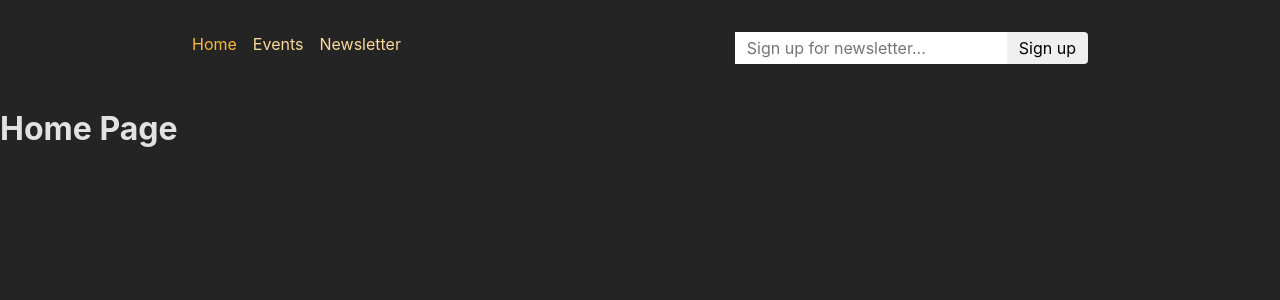
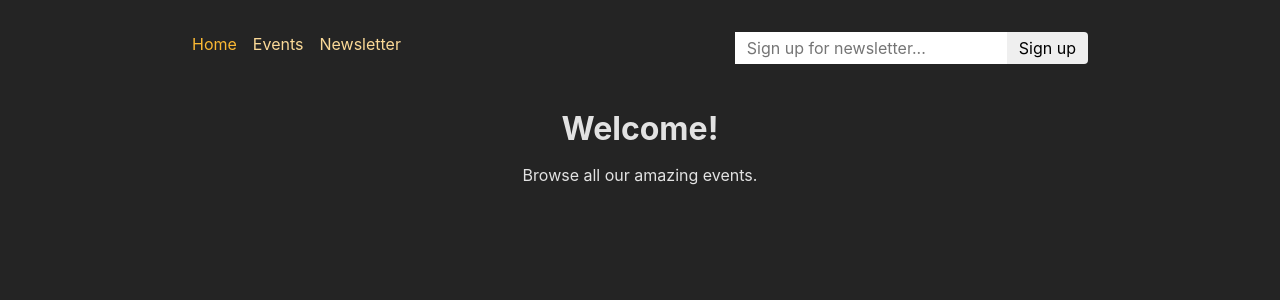
Before and after one commit to wasimhyder09/react-router-dom, a React (Create React App) app in the folder frontend/: page / in a window 1280 px wide. Shown: the top 300 px of the page. Built offline with nearby package versions, Linux system fonts and the light colour scheme.

Commit message:
Added home page content

```diff
--- a/frontend/src/pages/Home.js
+++ b/frontend/src/pages/Home.js
@@ -1,5 +1,9 @@
+import PageContent from "../components/PageContent"
+
 const HomePage = () => {
-  return <h1>Home Page</h1>
+  return <PageContent title="Welcome!">
+    <p>Browse all our amazing events.</p>
+  </PageContent>
 };
 
 export default HomePage;
```
